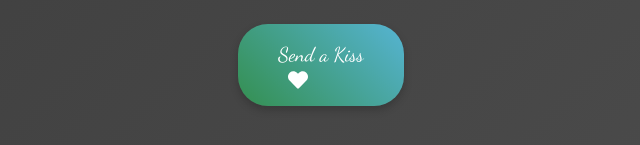
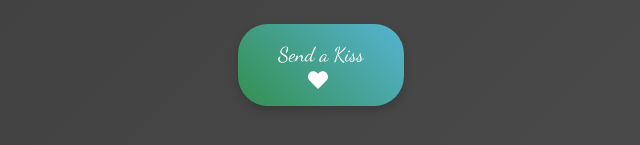
Before and after one commit to ahsanhabibakik/syedhabib, a Next.js app: page / in a window 1280 px wide. Shown: the part 493-638 px from the top of the page, without its empty margins (319-959 px from the left). Built offline with nearby package versions, Linux system fonts and the light colour scheme.

Commit message:
text change

```diff
--- a/src/app/page.js
+++ b/src/app/page.js
@@ -153,12 +153,12 @@ export default function InteractiveLovePage() {
 
       {kiss && (
         <p style={styles.text}>
-          True Love is in the Air! 💕 <FaHeart />
+          Habiba is kissing Habib! 💕
         </p>
       )}
 
       <button onClick={handleKiss} style={styles.button}>
-        Send a Kiss <FaHeart style={{ marginLeft: '10px' }} />
+        Send a Kiss <FaHeart style={{ marginLeft: '30px' }} />
       </button>
 
 
```
